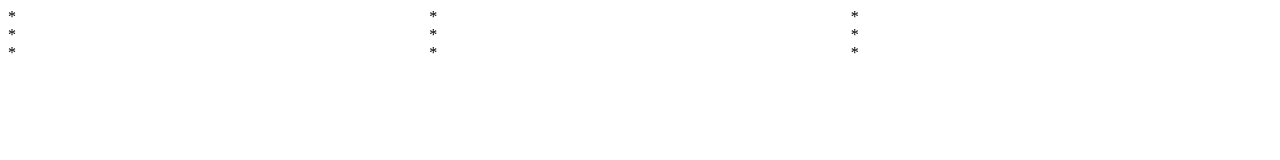
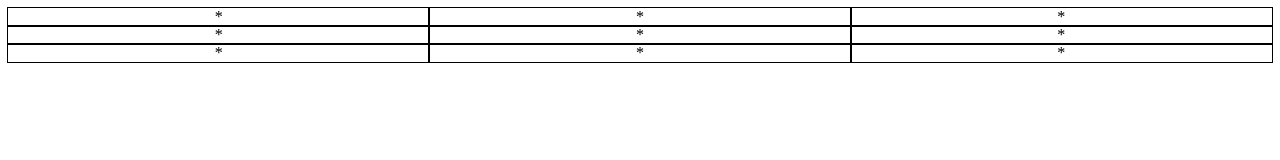
Before and after one commit to B1aho/Tic-tac-toe, a plain HTML site: page index.html in a window 1280 px wide. Drawn offline with Linux system fonts and the light colour scheme.

Commit message:
Add min stylesheet for testing

```diff
--- a/index.html
+++ b/index.html
@@ -5,6 +5,7 @@
     <meta name="viewport" content="width=device-width, initial-scale=1.0">
     <title>Tic-tac-toe</title>
     <script src="./script.js" defer></script>
+    <link rel="stylesheet" href="./style.css">
 </head>
 <body>
     <header>
--- a/style.css
+++ b/style.css
@@ -0,0 +1,5 @@
+/* Add normilize and reset */
+.btn {
+    outline: 1px solid black;
+    text-align: center;
+}
```
